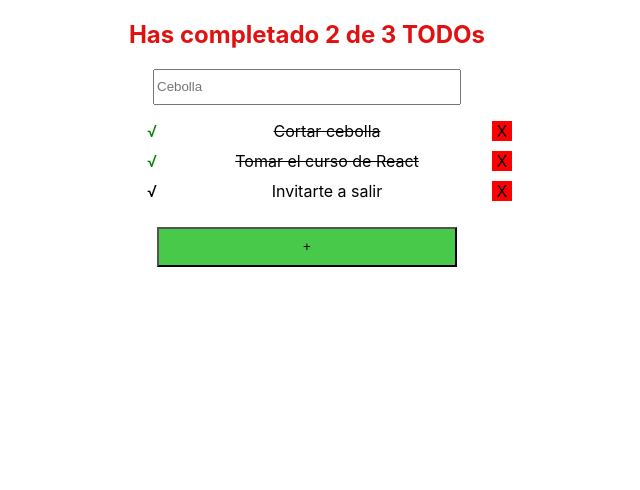
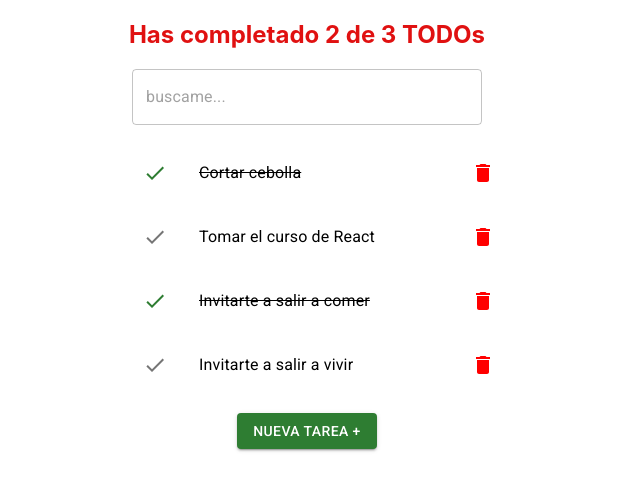
Before and after one commit to lucho19jose/React-TODO, a React (Vite) app: page / in a window 1280 px wide. Shown: the top 490 px of the page, without its empty margins (333-973 px from the left). Built offline with nearby package versions, Linux system fonts and the light colour scheme.

Commit message:
styles finishing

```diff
--- a/index.html
+++ b/index.html
@@ -3,6 +3,7 @@
   <head>
     <meta charset="UTF-8" />
     <link rel="icon" type="image/svg+xml" href="/src/favicon.svg" />
+    <link rel="stylesheet" href="https://fonts.googleapis.com/css?family=Roboto:300,400,500,700&display=swap"/>
     <meta name="viewport" content="width=device-width, initial-scale=1.0" />
     <title>Vite App</title>
   </head>
--- a/package.json
+++ b/package.json
@@ -8,6 +8,10 @@
     "preview": "vite preview"
   },
   "dependencies": {
+    "@emotion/react": "^11.9.3",
+    "@emotion/styled": "^11.9.3",
+    "@mui/icons-material": "^5.8.4",
+    "@mui/material": "^5.8.5",
     "react": "^18.0.0",
     "react-dom": "^18.0.0"
   },
--- a/src/App.jsx
+++ b/src/App.jsx
@@ -8,8 +8,9 @@ import { TodoSearch } from './TodoSearch'
 
 const todos = [
   { id: 1, text: 'Cortar cebolla', completed: true },
-  { id: 2, text: 'Tomar el curso de React', completed: true },
-  { id: 3, text: 'Invitarte a salir', completed: false },
+  { id: 2, text: 'Tomar el curso de React', completed: false },
+  { id: 3, text: 'Invitarte a salir a comer', completed: true },
+  { id: 4, text: 'Invitarte a salir a vivir', completed: false },
 ]
 
 function App() {
--- a/src/CreateTodoButton.jsx
+++ b/src/CreateTodoButton.jsx
@@ -1,10 +1,13 @@
 import react from "react";
+import Button from '@mui/material/Button';
+
 import './Button.css';
 
 function CreateTodoButtom(props){
     return(
         <div className="button-container">
-            <button className="button">+</button>
+            <Button variant="contained" color="success">nueva tarea +</Button>
+            {/* <button className="button">+</button> */}
         </div>
     );
 }
--- a/src/TodoItem.jsx
+++ b/src/TodoItem.jsx
@@ -1,13 +1,35 @@
 import React from 'react'
+import Box from '@mui/material/Box';
+import List from '@mui/material/List';
+import ListItem from '@mui/material/ListItem';
+import ListItemButton from '@mui/material/ListItemButton';
+import ListItemIcon from '@mui/material/ListItemIcon';
+import ListItemText from '@mui/material/ListItemText';
+import Divider from '@mui/material/Divider';
+import InboxIcon from '@mui/icons-material/Inbox';
+import DraftsIcon from '@mui/icons-material/Drafts';
+import DoneIcon from '@mui/icons-material/Done';
+import DeleteIcon from '@mui/icons-material/Delete';
 import './TodoItem.css'
 
 function TodoItem(props) {
   return (
-    <li className='row'>
-      <span className={`span-completed ${props.completed && 'Icon-check--active'}`}>√</span>
-      <p className={`resetvalues ${props.completed && 'TodoItem-p--complete'}`}>{props.text}</p>
-      <span className='span-delete'>X</span>
-    </li>
+    <div>
+      <List>
+        <ListItem disablePadding>
+          <ListItemButton>
+            <ListItemIcon>
+              <DoneIcon color={props.completed ? 'success' : ''} />
+            </ListItemIcon>
+            <ListItemText className={`${props.completed && 'TodoItem-p--complete'}`} primary={props.text}/>
+          </ListItemButton>
+          <ListItemIcon>
+            <DeleteIcon sx={{ color: 'red' }} />
+          </ListItemIcon>
+        </ListItem>
+      </List>
+    </div>
+
   );
 }
 
--- a/src/TodoList.jsx
+++ b/src/TodoList.jsx
@@ -1,10 +1,14 @@
 import react from "react";
 import './TodoList.css';
+
+const styleul = {
+    width: '400px'
+}
 
 function TodoList(props){
     return(
         <section className="section-container">
-            <ul>
+            <ul style={styleul}>
                 {props.children}
             </ul>
         </section>
--- a/src/TodoSearch.css
+++ b/src/TodoSearch.css
@@ -2,6 +2,7 @@
   display: flex;
   align-items: center;
   justify-content: center;
+  width: 100%;
 }
 
 .searcher {
--- a/src/TodoSearch.jsx
+++ b/src/TodoSearch.jsx
@@ -1,9 +1,22 @@
 import react from "react";
+import TextField from '@mui/material/TextField';
 import './TodoSearch.css';
 function TodoSearch(){
+    const divStyle = {
+        width: '350px'
+    };
+
     return(
         <div className="search-container">
-            <input className="searcher" placeholder="Cebolla" />
+            {/* <input className="searcher" placeholder="Cebolla" /> */}
+            <div style={divStyle}>
+                <TextField
+                    id="standard-basic"
+                    variant="outlined"
+                    placeholder="buscame..."
+                    fullWidth
+                />
+            </div>
         </div>
     );
 }
```
Also changed, not shown: 1 other file (tests, documents, lock files or other folders).
